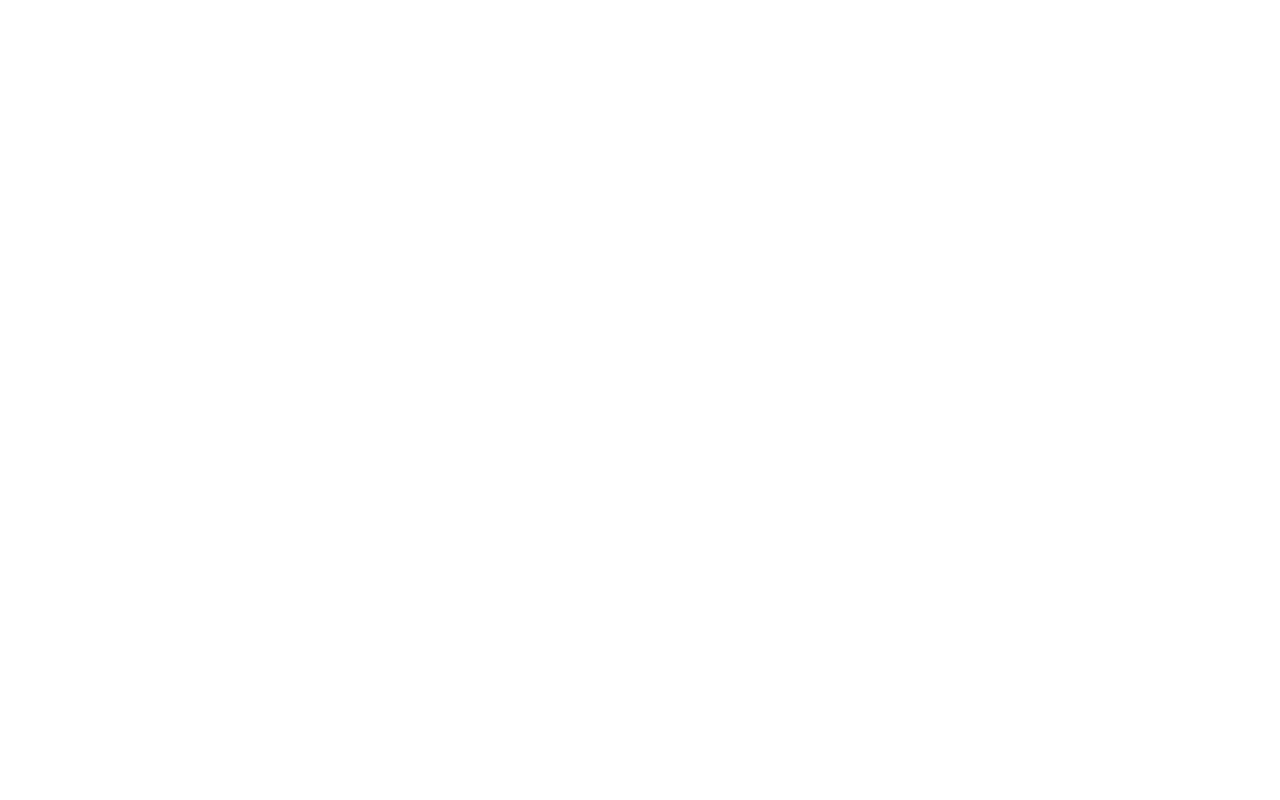
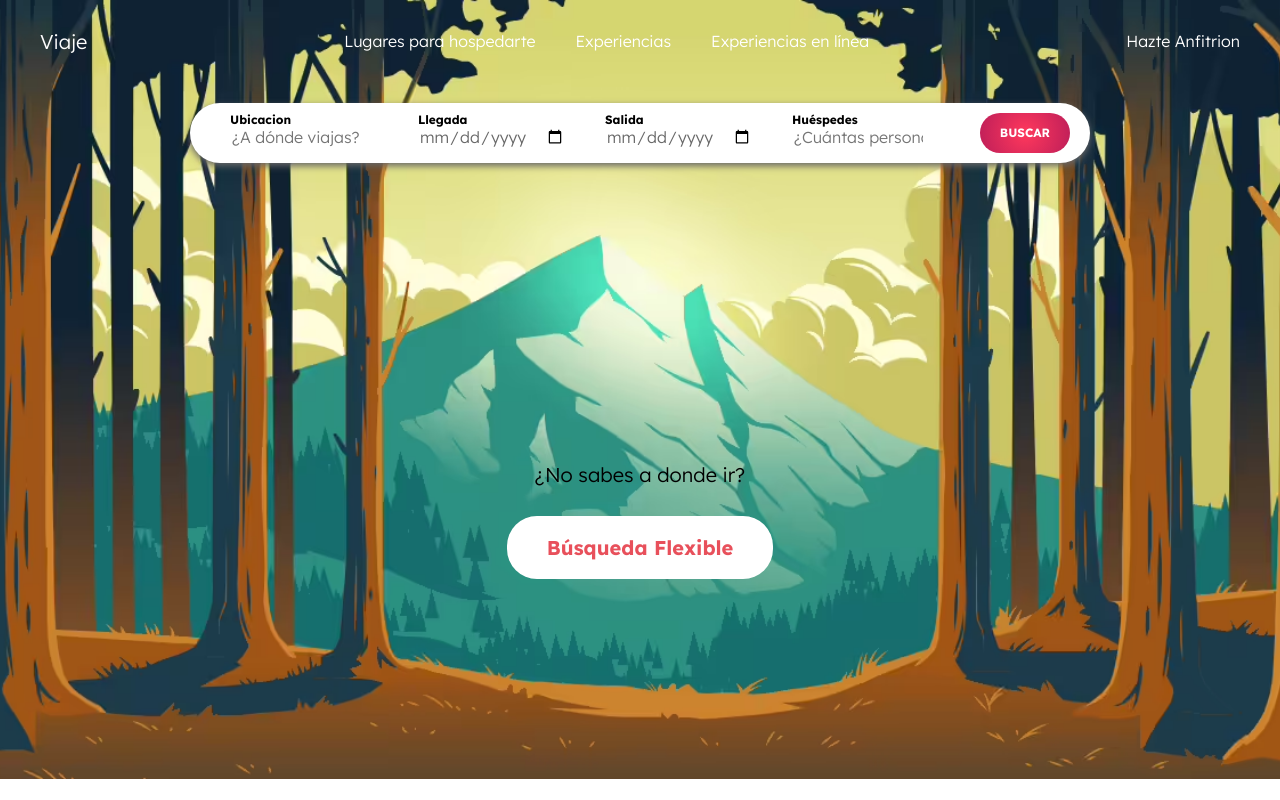
Before and after one commit to ManuelSA97/bnbcopy, a website: page index.html in a window 1280 px wide. Drawn offline with Linux system fonts and the light colour scheme.

Commit message:
Finlizacion de la seccion header

```diff
--- a/index.html
+++ b/index.html
@@ -11,6 +11,54 @@
     <link rel="stylesheet" href="build/css/app.css">
 </head>
 <body>
+    <header class="header">
+        <div class="barra contenedor">
+            <div class="barra__logo">
+                <p class="barra__nombre">Viaje</p>
+            </div>
+            <nav class="barra__navegacion">
+                <a class="barra__link" href="#">Lugares para hospedarte</a>
+                <a class="barra__link" href="#">Experiencias</a>
+                <a class="barra__link" href="#">Experiencias en línea</a>
+            </nav>
 
+            <nav class="barra__login">
+                <a class="barra__link" href="#">Hazte Anfitrion</a>
+            </nav>
+        </div>
+
+        <form action="#" class="formulario contenedor">
+            <div class="formulario__campo">
+                <label for="ubicacion" class="formulario__label">Ubicacion</label>
+                <input type="text" class="formulario__input" id="ubicacion" placeholder="¿A dónde viajas?">
+            </div>
+
+            <div class="formulario__campo">
+                <label for="llegada" class="formulario__label">Llegada</label>
+                <input type="date" class="formulario__input" id="llegada">
+            </div>
+
+            <div class="formulario__campo">
+                <label for="Salida" class="formulario__label">Salida</label>
+                <input type="date" class="formulario__input" id="Salida">
+            </div>
+
+            <div class="formulario__campo">
+                <label for="Huespedes" class="formulario__label">Huéspedes</label>
+                <input type="number" class="formulario__input" id="Huespedes" placeholder="¿Cuántas personas viajan?">
+            </div>
+
+            <div class="formulario__campo">
+                <input type="submit" class="formulario__submit" value="Buscar">
+            </div>
+        </form>
+
+        <div class="header__busqueda contenedor">
+            <p class="header__busqueda-label">¿No sabes a donde ir?</p>
+            <a href="#" class="header__busqueda-boton">Búsqueda Flexible</a>
+
+        </div>
+
+    </header>
 </body>
 </html>
--- /dev/null
+++ b/src/scss/UI/header/_barra.scss
@@ -0,0 +1,26 @@
+@use 'base/mixins' as m;
+@use 'base/variables' as v;
+
+.barra{
+    display: none;
+    @include m.tablet {
+        display: flex;
+        justify-content: space-between;
+        align-items: center;
+    }
+
+    &__navegacion{
+        display: flex;
+        gap: 4rem;
+
+    }
+
+    &__nombre{
+        color: white;
+        margin: 0;
+    }
+
+    &__link{
+        color: v.$blanco;
+    }
+}
--- /dev/null
+++ b/src/scss/UI/header/_formulario.scss
@@ -0,0 +1,58 @@
+@use 'base/mixins' as m;
+@use 'base/variables' as v;
+
+.formulario{
+    margin: 5rem auto 2rem auto;
+    background-color: white;
+    border-radius: 5rem;
+    box-shadow: 0px 3px 7px 0px v.$gris;
+    padding: 3rem 0;
+
+    @include m.desktop {
+        display: flex;
+        justify-content: space-between;
+        max-width: 90rem;
+        padding: 0;
+    }
+
+    &__campo{
+        padding: 1rem 2rem;
+        display: flex;
+        flex-direction: column;
+        &:nth-child(1){
+            @include m.desktop {
+            padding-left: 4rem;
+            }
+        }
+
+        &:hover{
+            background-color: #f0f0f0;
+            border-radius: 5rem;
+            box-shadow: 0px 6px 20px rgb(0 0 0 / 40%);
+        }
+    }
+
+    &__label{
+        font-size: 1.2rem;
+        font-weight: 900;
+    }
+
+    &__input{
+        border: none;
+        width: 100%;
+        color: v.$gris;
+    }
+
+    &__submit{
+        display: block;
+        height: 4rem;
+        border: none;
+        border-radius: 2rem;
+        background-image: radial-gradient(circle, rgb(255, 56, 92) 0%, v.$secundario 100%);
+        padding: 0 2rem;
+        color: white;
+        text-transform: uppercase;
+        font-weight: 700;
+        font-size: 1.2rem;
+    }
+}
--- /dev/null
+++ b/src/scss/UI/header/_header.scss
@@ -0,0 +1,22 @@
+@use 'base/mixins' as m;
+@use 'base/variables' as v;
+
+.header{
+    background-image: url(/build/img/header.avif);
+    background-size: cover;
+    background-position: center;
+    background-repeat: no-repeat;
+    padding: 3rem 0 20rem 0;
+
+    &__busqueda{
+        margin-top: 5rem;
+        text-align: center;
+        @include m.tablet {
+            margin-top: 30rem;
+        }
+    }
+
+    &__busqueda-boton{
+        @include m.boton(v.$blanco, v.$primario)
+    }
+}
--- /dev/null
+++ b/src/scss/UI/header/_index.scss
@@ -0,0 +1,3 @@
+@forward 'header';
+@forward 'formulario';
+@forward 'barra';
--- a/src/scss/app.scss
+++ b/src/scss/app.scss
@@ -1 +1,2 @@
 @use 'base';
+@use 'UI/header';
```
Also changed, not shown: build/css/app.css, 1 other file.
